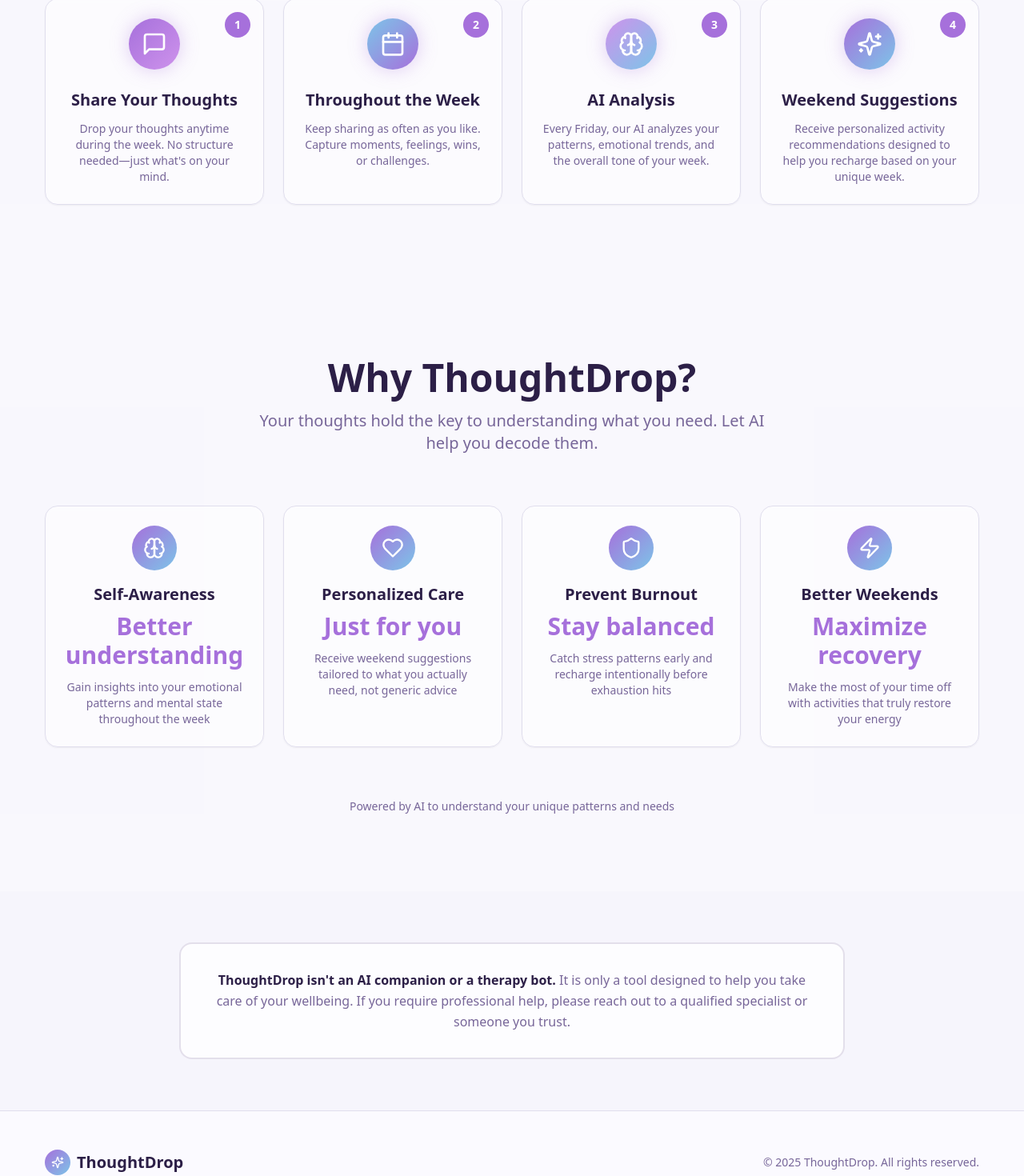
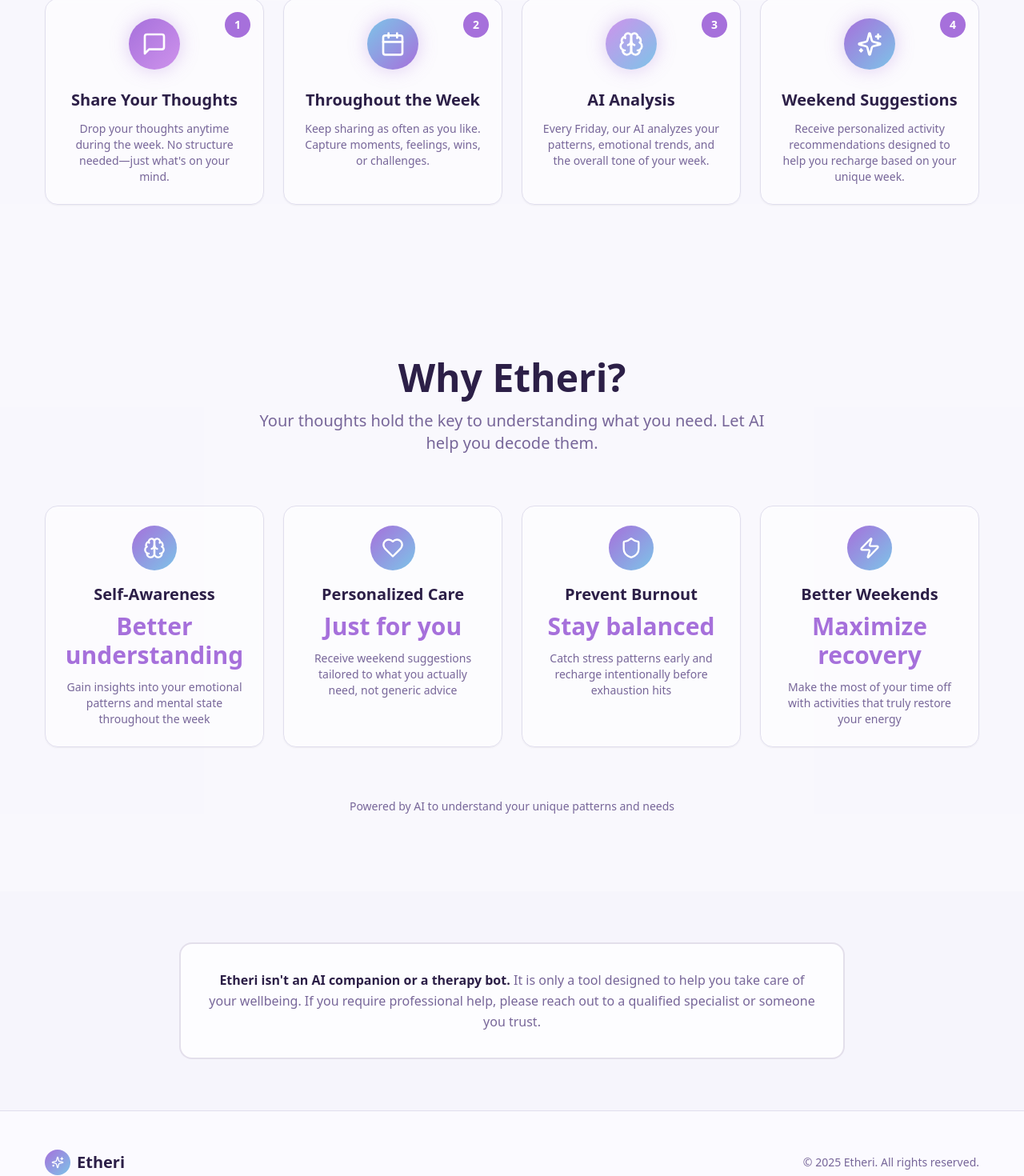
Before and after one commit to DariaMarrrk/tht-drp, a React (Vite) app: page /how-it-works in a window 1280 px wide. Shown: the part 254-1724 px from the top of the page at 80% size. Built offline with nearby package versions, Linux system fonts and the light colour scheme; the HTML template or start-up script is replaced by a standard one.

Commit message:
Refactor: Rename ThoughtDrop to Etheri

```diff
--- a/index.html
+++ b/index.html
@@ -3,11 +3,11 @@
   <head>
     <meta charset="UTF-8" />
     <meta name="viewport" content="width=device-width, initial-scale=1.0" />
-    <title>Thought Drop - AI-Powered Weekly Mental Wellness</title>
+    <title>Etheri - AI-Powered Weekly Mental Wellness</title>
     <meta name="description" content="Share your thoughts throughout the week and get AI-powered weekend suggestions to help you recharge. Your weekly companion for better mental wellbeing." />
-    <meta name="author" content="Thought Drop" />
+    <meta name="author" content="Etheri" />
 
-    <meta property="og:title" content="Thought Drop - AI-Powered Weekly Mental Wellness" />
+    <meta property="og:title" content="Etheri - AI-Powered Weekly Mental Wellness" />
     <meta property="og:description" content="Share your thoughts throughout the week and get AI-powered weekend suggestions tailored to help you recharge." />
     <meta property="og:type" content="website" />
     <meta property="og:image" content="https://lovable.dev/opengraph-image-p98pqg.png" />
--- a/src/components/Benefits.tsx
+++ b/src/components/Benefits.tsx
@@ -33,7 +33,7 @@ export const Benefits = () => {
     <section id="benefits" className="py-24 px-6 bg-muted/30">
       <div className="container mx-auto">
         <div className="text-center mb-16 animate-fade-in">
-          <h2 className="text-4xl md:text-5xl font-bold mb-4">Why ThoughtDrop?</h2>
+          <h2 className="text-4xl md:text-5xl font-bold mb-4">Why Etheri?</h2>
           <p className="text-xl text-muted-foreground max-w-2xl mx-auto">
             Your thoughts hold the key to understanding what you need. Let AI help you decode them.
           </p>
--- a/src/components/Footer.tsx
+++ b/src/components/Footer.tsx
@@ -9,10 +9,10 @@ export const Footer = () => {
             <div className="w-8 h-8 rounded-full bg-gradient-to-br from-primary to-secondary flex items-center justify-center">
               <Sparkles className="w-4 h-4 text-white" />
             </div>
-            <span className="font-bold text-xl">ThoughtDrop</span>
+            <span className="font-bold text-xl">Etheri</span>
           </div>
 
-          <p className="text-sm text-muted-foreground">© 2025 ThoughtDrop. All rights reserved.</p>
+          <p className="text-sm text-muted-foreground">© 2025 Etheri. All rights reserved.</p>
         </div>
       </div>
     </footer>
--- a/src/components/Hero.tsx
+++ b/src/components/Hero.tsx
@@ -111,7 +111,7 @@ export const Hero = () => {
       {/* Content */}
       <div className="relative z-10 container mx-auto px-6 text-center animate-fade-in">
         <h1 className="text-5xl md:text-7xl font-bold mb-6 bg-gradient-to-r from-primary via-secondary to-accent bg-clip-text text-transparent">
-          ThoughtDrop
+          Etheri
         </h1>
         <p className="text-xl md:text-2xl text-muted-foreground mb-12 max-w-2xl mx-auto">
           Share your thoughts throughout the week. Get AI-powered weekend suggestions tailored to help you recharge.
--- a/src/components/Navbar.tsx
+++ b/src/components/Navbar.tsx
@@ -94,7 +94,7 @@ export const Navbar = () => {
               }}
             />
             <span className="font-bold text-xl bg-gradient-to-r from-primary via-secondary to-accent bg-clip-text text-transparent">
-              ThoughtDrop
+              Etheri
             </span>
           </Link>
 
--- a/src/pages/Auth.tsx
+++ b/src/pages/Auth.tsx
@@ -86,7 +86,7 @@ export default function Auth() {
     setIsLoading(true);
 
     try {
-      const email = `${username}@thoughtdrop.app`;
+      const email = `${username}@etheri.app`;
       const { error } = await supabase.auth.signInWithPassword({
         email,
         password,
@@ -129,7 +129,7 @@ export default function Auth() {
     setIsLoading(true);
 
     try {
-      const email = `${username}@thoughtdrop.app`;
+      const email = `${username}@etheri.app`;
       const redirectUrl = `${window.location.origin}/`;
 
       const { error } = await supabase.auth.signUp({
--- a/src/pages/HowItWorksPage.tsx
+++ b/src/pages/HowItWorksPage.tsx
@@ -11,7 +11,7 @@ const HowItWorksPage = () => {
         <div className="container mx-auto max-w-4xl">
           <div className="p-8 rounded-lg border-2 border-muted-foreground/20 bg-card/80 backdrop-blur-sm">
             <p className="text-center text-muted-foreground leading-relaxed">
-              <span className="font-semibold text-foreground">ThoughtDrop isn't an AI companion or a therapy bot.</span>{" "}
+              <span className="font-semibold text-foreground">Etheri isn't an AI companion or a therapy bot.</span>{" "}
               It is only a tool designed to help you take care of your wellbeing. If you require professional help,
               please reach out to a qualified specialist or someone you trust.
             </p>
```
Also changed, not shown: 1 other file (tests, documents, lock files or other folders).
